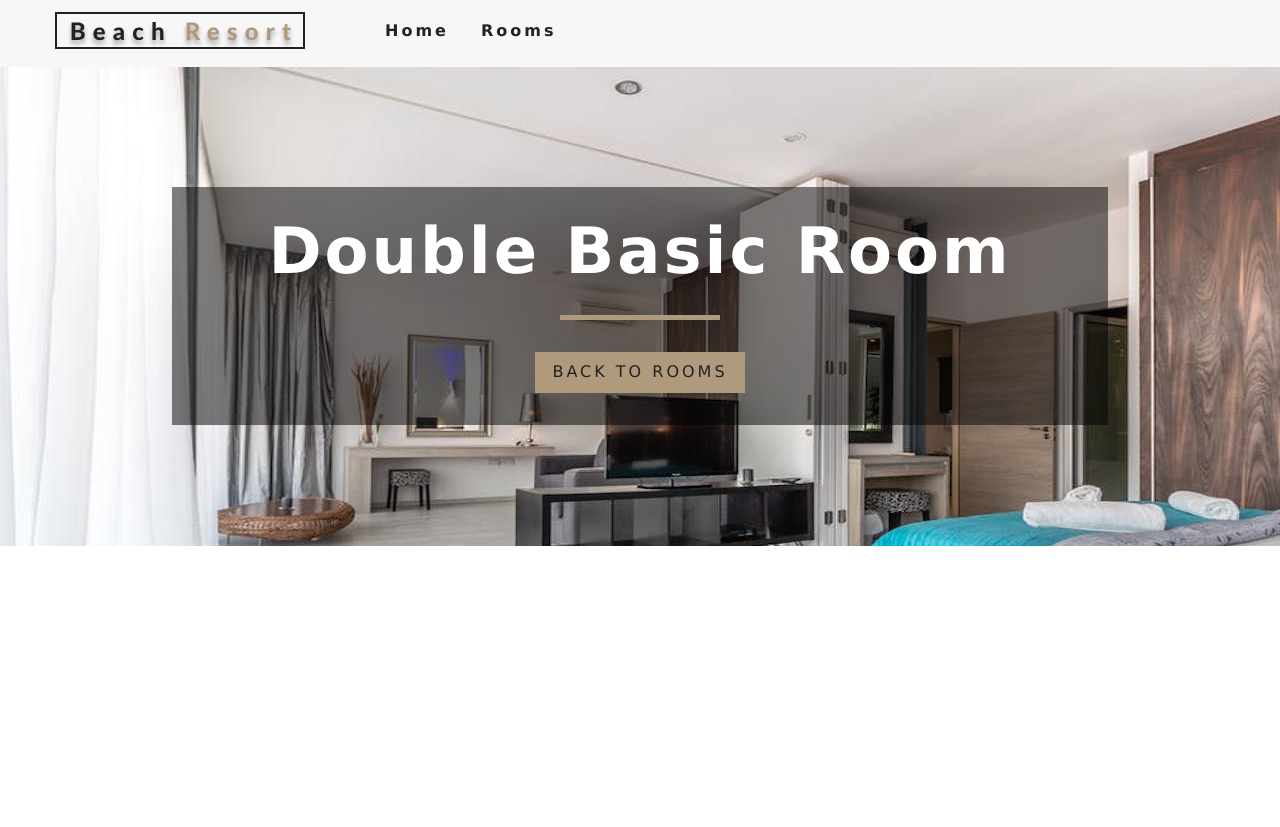
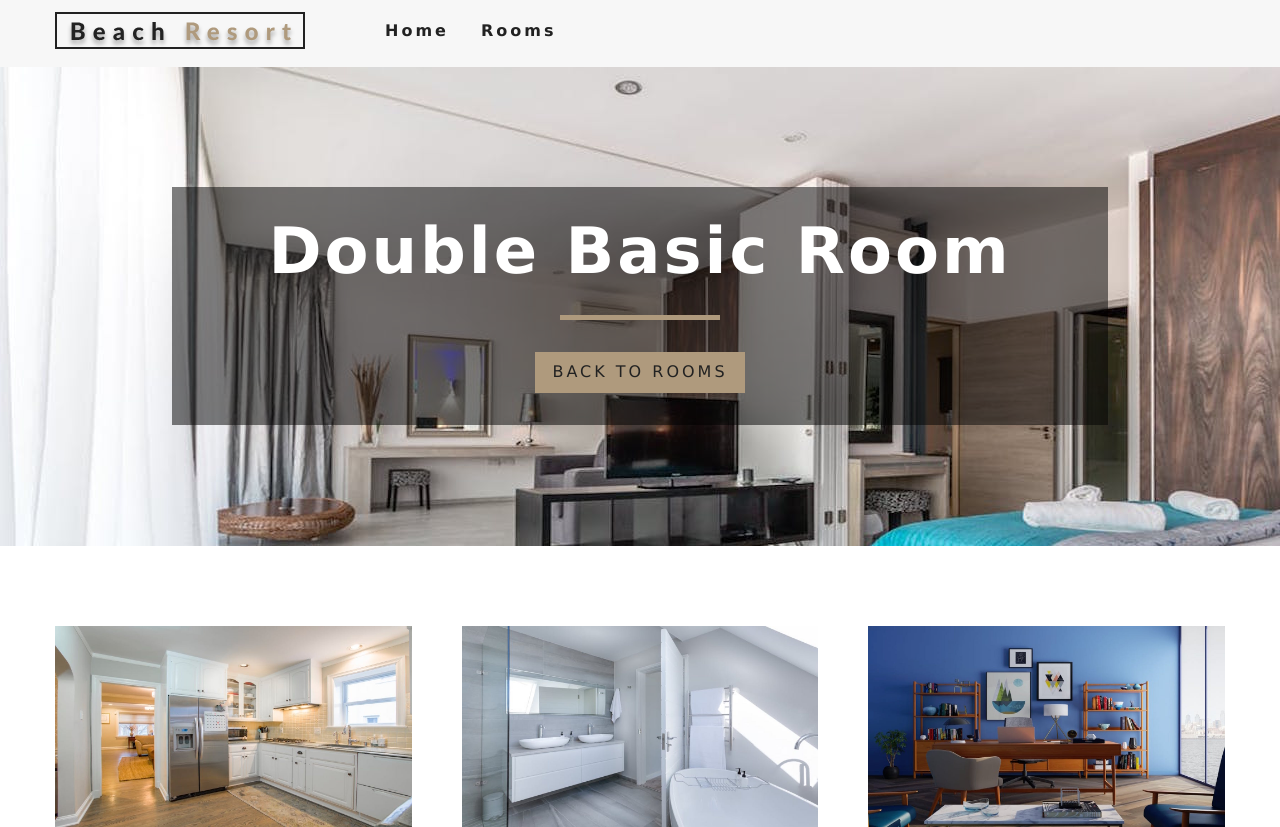
Before and after one commit to PeterOsoo/react-project-resort, a React (Create React App) app: page /rooms/double-basic in a window 1280 px wide. Before the commit the page ends 800 px from the top, so only its background shows below. Built offline with nearby package versions, Linux system fonts and the light colour scheme; the HTML template or start-up script is replaced by a standard one.

Commit message:
complete single room pages display

```diff
--- a/src/pages/SingleRoom.js
+++ b/src/pages/SingleRoom.js
@@ -47,15 +47,25 @@
 			images,
 		} = room
 
+		const [main, ...defaultImages] = images
+		console.log(defaultImages)
+
 		return (
 			<React.Fragment>
-				<StyledHero img={images[0] || this.state.defaultBcg}>
+				<StyledHero img={main || this.state.defaultBcg}>
 					<Banner title={`${name} room`}>
 						<Link to="/rooms" className="btn-primary">
 							back to rooms
 						</Link>
 					</Banner>
 				</StyledHero>
+				<section className="single-room">
+					<div className="single-room-images">
+						{defaultImages.map((item, index) => (
+							<img key={index} src={item} alt={name} />
+						))}
+					</div>
+				</section>
 			</React.Fragment>
 		)
 	}
```
